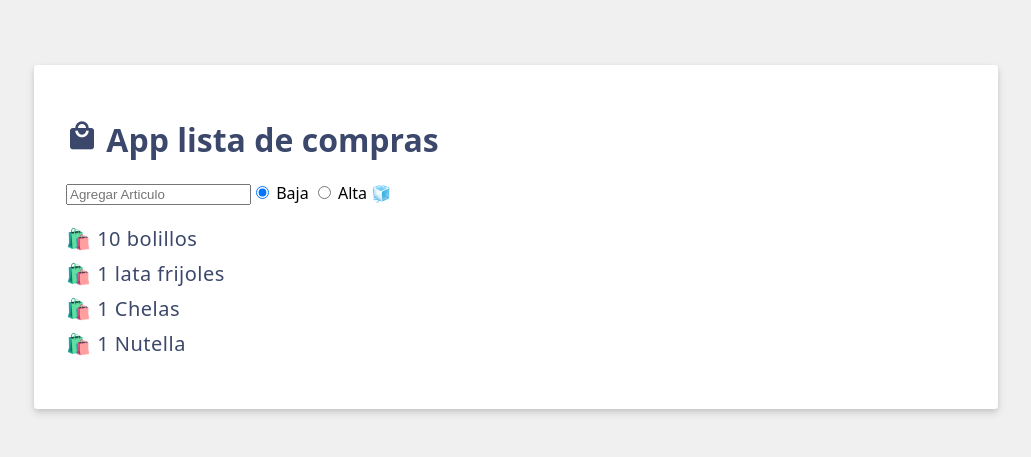
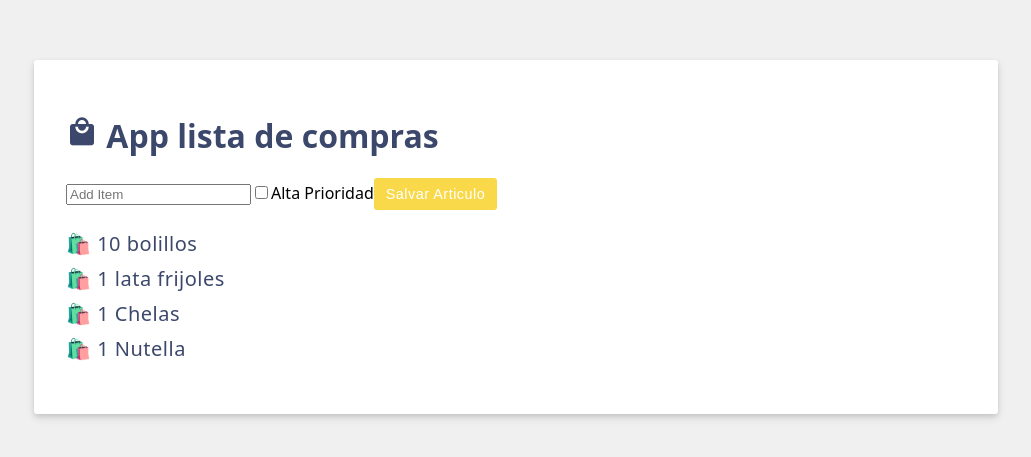
Before and after one commit to rivalcoba/DADM-2024B, a Vue app: page / in a window 1280 px wide. Shown: the part 163-620 px from the top of the page, without its empty margins (124-1155 px from the left). Built offline with nearby package versions, Linux system fonts and the light colour scheme.

Commit message:
⭐ S10 Entradas de usuario

```diff
--- a/src/App.vue
+++ b/src/App.vue
@@ -9,26 +9,27 @@
     {id:'3', label:'1 Nutella'},
   ]);
   const newItem = ref('');
-  const newItemPriority = ref('low');
+  const newItemHighPriority = ref(false);
 </script>
 
 <template>
-  <h1>
-    <i class="material-icons shopping-cart-icon">local_mall</i>
-    {{ header }}
-  </h1>
-  <input v-model="newItem" type="text"
-  placeholder="Agregar Articulo">
-  <!-- Radio Buttos -->
-  <label>
-    <input type="radio" value="low" v-model="newItemPriority">
-    Baja
-  </label>
-  <label>
-    <input type="radio" value="high" v-model="newItemPriority">
-    Alta
-  </label>
-  {{ newItemPriority == 'low' ? '🧊' : '🔥' }}
+  <h1> <i class="material-icons shopping-cart-icon">local_mall</i> {{ header }}</h1>
+  <!-- Agrupando Entradas de usuario -->
+  <form class="add-item form" v-on:submit.prevent="items.push({id: items.length + 1, label: newItem})">
+    <!-- Entrada de texto -->
+    <input
+      type="text"
+      placeholder="Add Item"
+      v-model.trim="newItem">
+    <!-- Radio Buttons -->
+    <label><input type="checkbox" v-model="newItemHighPriority">Alta Prioridad</label>
+    <!-- Boton -->
+    <button
+      class="btn btn-primary">
+      Salvar Articulo
+    </button>
+  </form>
+  <!-- Lista -->
   <ul>
     <li v-for="item in items" :key="item.id"> 🛍️ {{ item.label }} </li>
   </ul>
```
